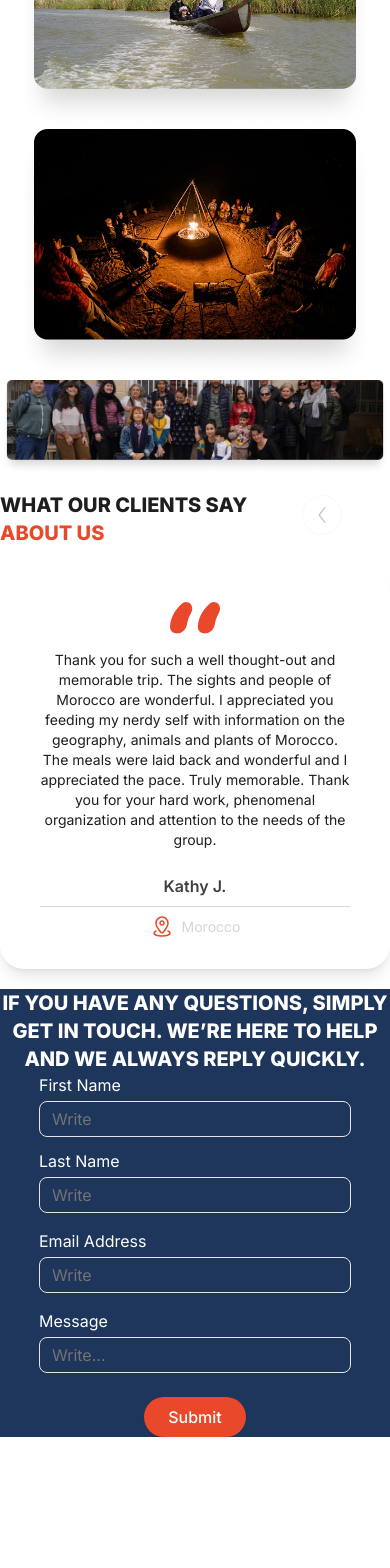
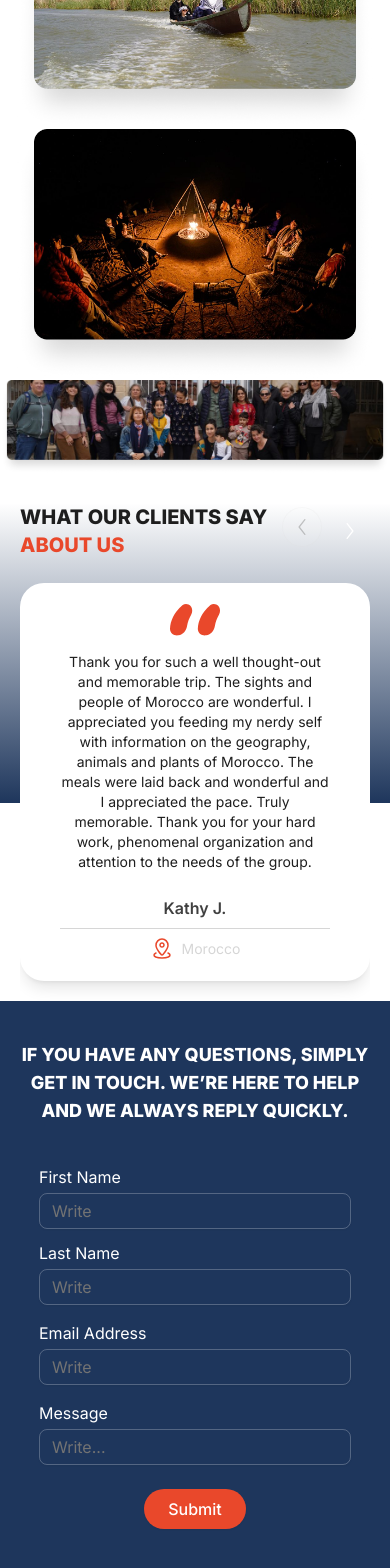
Before and after one commit to Ooozari/wandering-tour-app, a Next.js app: page /past-tours in a window 390 px wide. Shown: the part 3574-5142 px from the top of the page. Before the commit the page ends 5051 px from the top, so only its background shows below. Built offline with nearby package versions, Linux system fonts and the light colour scheme.

Commit message:
Private tour page

```diff
--- a/src/app/private-tours/page.jsx
+++ b/src/app/private-tours/page.jsx
@@ -1,9 +1,9 @@
 import React from 'react'
-
+import PrivateTours from '@/views/PrivateTours'
 function Contact() {
     return (
         <>
-            <div>Private Tour page</div>
+            <PrivateTours />
         </>
     )
 }
--- a/src/components/shared/ContactForm.jsx
+++ b/src/components/shared/ContactForm.jsx
@@ -1,26 +1,27 @@
 import React from 'react'
 import { input as Input } from '@/components/ui/input'
 
-function ContactForm() {
+function ContactForm({inputBorder}) {
+
     return (
         <div className='flex flex-col mx-auto gap-4 w-[80%]'>
             <div className='flex flex-col gap-3 sm:flex-row'>
                 <div className='w-full flex flex-col gap-1 md:gap-2'>
-                    <label >First Name</label>
-                    <Input type='text' placeholder="Write" />
+                    <label>First Name</label>
+                    <Input type='text' placeholder="Write" className={inputBorder} />
                 </div>
-                <div className='w-full flex flex-col gap-1 md:gap-2 '>
-                    <label >Last Name</label>
-                    <Input type='text' placeholder="Write" />
+                <div className='w-full flex flex-col gap-1 md:gap-2'>
+                    <label>Last Name</label>
+                    <Input type='text' placeholder="Write" className={inputBorder} />
                 </div>
             </div>
             <div className='flex flex-col gap-1 md:gap-2'>
-                <label >Email Address</label>
-                <Input type='email' placeholder="Write" />
+                <label>Email Address</label>
+                <Input type='email' placeholder="Write" className={inputBorder} />
             </div>
             <div className='flex flex-col gap-1 md:gap-2'>
-                <label >Message</label>
-                <Input type='text' placeholder="Write..." />
+                <label>Message</label>
+                <Input type='text' placeholder="Write..." className={inputBorder} />
             </div>
         </div>
     )
--- a/src/components/shared/ReviewCard.jsx
+++ b/src/components/shared/ReviewCard.jsx
@@ -4,15 +4,16 @@ import { Review, Location } from '@/svgs/Icons'
 
 function ReviewCard({ msg, name, location }) {
     return (
-        <div className="flex max-w-md flex-col bg-White rounded-3xl shadow-lg px-10 py-[30px]">
+        <div className="flex flex-col bg-White rounded-3xl shadow-lg px-10 py-[20px] md:py-[30px] h-full">
             {/* Icon */}
             <div className="flex justify-center mb-4">
                 <Review />
             </div>
 
-            {/* Message (Centered Horizontally & Vertically) */}
-            <div className="flex flex-1 items-center justify-center text-center mb-6">
-                <p className="text-Black text-sm">{msg}</p>
+            {/* Spacer + Message */}
+            <div className="flex-1 flex flex-col justify-end">
+                <div className="flex-1" /> {/* Spacer to push content down */}
+                <p className="text-Black text-sm text-center mb-6">{msg}</p>
             </div>
 
             {/* Name */}
@@ -27,6 +28,8 @@ function ReviewCard({ msg, name, location }) {
                 <span className="text-lightGrey text-sm font-normal">{location}</span>
             </p>
         </div>
+
+
     )
 }
 
--- a/src/components/shared/Reviews.jsx
+++ b/src/components/shared/Reviews.jsx
@@ -95,16 +95,16 @@ function Reviews() {
                 }}
             >
                 {reviewsUser.map((review, index) => (
-                    <SwiperSlide key={index}>
-                        <div className="h-full flex flex-col justify-between items-center ">
+                    <SwiperSlide key={index} className="h-full">
+                        <div className="h-full flex">
                             <ReviewCard
                                 msg={review.reviewMsg}
                                 name={review.name}
                                 location={review.location}
                             />
                         </div>
+                    </SwiperSlide>
 
-                    </SwiperSlide>
                 ))}
             </Swiper>
         </>
--- a/src/views/PastTours.jsx
+++ b/src/views/PastTours.jsx
@@ -5,7 +5,7 @@ import pastTourBanner from '@/assets/pastTourBanner.png'
 import { pastTourImages } from '@/assets/pastTours';
 import Reviews from '@/components/shared/Reviews'
 import ContactForm from '@/components/shared/ContactForm'
-import {Button} from '@/components/ui/Button'
+import { Button } from '@/components/ui/Button'
 function PastTours() {
 
     return (
@@ -55,31 +55,44 @@ function PastTours() {
                 ))}
             </div>
 
-            <div className='gird'>
+            <div className='gird pb-3'>
                 <Image
                     src={pastTourBanner}
                     alt='past Tour Banner Large'
                 />
             </div>
 
-            <div className='mt-4'>
-                <Reviews />
+            <div className="relative w-full mt-4 ">
+                {/* Gradient Background Behind All Cards */}
+                <div
+                    className="absolute inset-0 h-[300px] md:h-[400px] -z-10"
+                    style={{
+                        background: "linear-gradient(180deg, rgba(30, 54, 92, 0) 0%, #1E365C 100%)",
+                    }}
+                ></div>
+
+                {/* Review Section */}
+                <div className='px-5 md:px-10 lg:px-20'>
+                    <Reviews />
+                </div>
+
             </div>
+
+
 
             <div className='bg-Primary'>
                 {/* Heading */}
                 <div>
                     <h2 className='text-White
-                    font-extrabold
-                    text-xl md:text-2xl lg:text-4xl text-center'>IF YOU HAVE ANY QUESTIONS, SIMPLY GET IN TOUCH. WE’RE HERE TO HELP AND WE ALWAYS REPLY QUICKLY.</h2>
+                    font-extrabold px-5 md:px-10 lg:px-20 text-lg md:text-2xl lg:text-4xl text-center pb-10 pt-10'>IF YOU HAVE ANY QUESTIONS, SIMPLY GET IN TOUCH. WE’RE HERE TO HELP AND WE ALWAYS REPLY QUICKLY.</h2>
                 </div>
 
                 {/* Form */}
                 <div className='text-White'>
-                    <ContactForm />
+                    <ContactForm inputBorder='border-White/24'/>
                 </div>
                 {/* Submit Button */}
-                <div className='text-center mb-10 mt-6'>
+                <div className='text-center pb-10 pt-6'>
                     <Button variant='secondary' size='lg'>Submit</Button>
                 </div>
             </div>
--- /dev/null
+++ b/src/views/PrivateTours.jsx
@@ -0,0 +1,35 @@
+import React from 'react'
+import Image from 'next/image'
+import heroImgPrivateTours from '@/assets/heroImgPrivateTours.png'
+
+function PrivateTours() {
+    return (
+        <>
+            {/* Hero Section */}
+            <div className='bg-Primary gap-5 px-5 py-5'>
+                {/* Headings */}
+                <div className='w-full flex lg:flex-row md:flex-row flex-col justify-between px-6 py-4 gap-3'>
+                    <div className='w-full md:w-1/2 '>
+                        <h1 className='text-White text-xl sm:text-xl md:text-2xl lg:text-3xl xl:text-6xl font-extrabold'>
+                            Private Tours by Wandering Earl Tours
+                        </h1>
+                    </div>
+                    <div className=' flex flex-col justify-between text-lightGrey w-full md:w-1/2 gap-3 '>
+                        <p>Imagine an amazing private tour specifically crafted for your group or organization. We’ll take care of every aspect of the trip, and will even provide one of our Expert Tour Leaders.
+                        </p>
+                        <p className='italic'>All you need to do is enjoy.</p>
+                    </div>
+                </div>
+                {/* Image */}
+                <div>
+                    <Image
+                        src={heroImgPrivateTours}
+                        alt='Hero Img Private Tours Bannner'
+                    />
+                </div>
+            </div>
+        </>
+    )
+}
+
+export default PrivateTours
```
Also changed, not shown: src/assets/heroImgPrivateTours.png (added).
